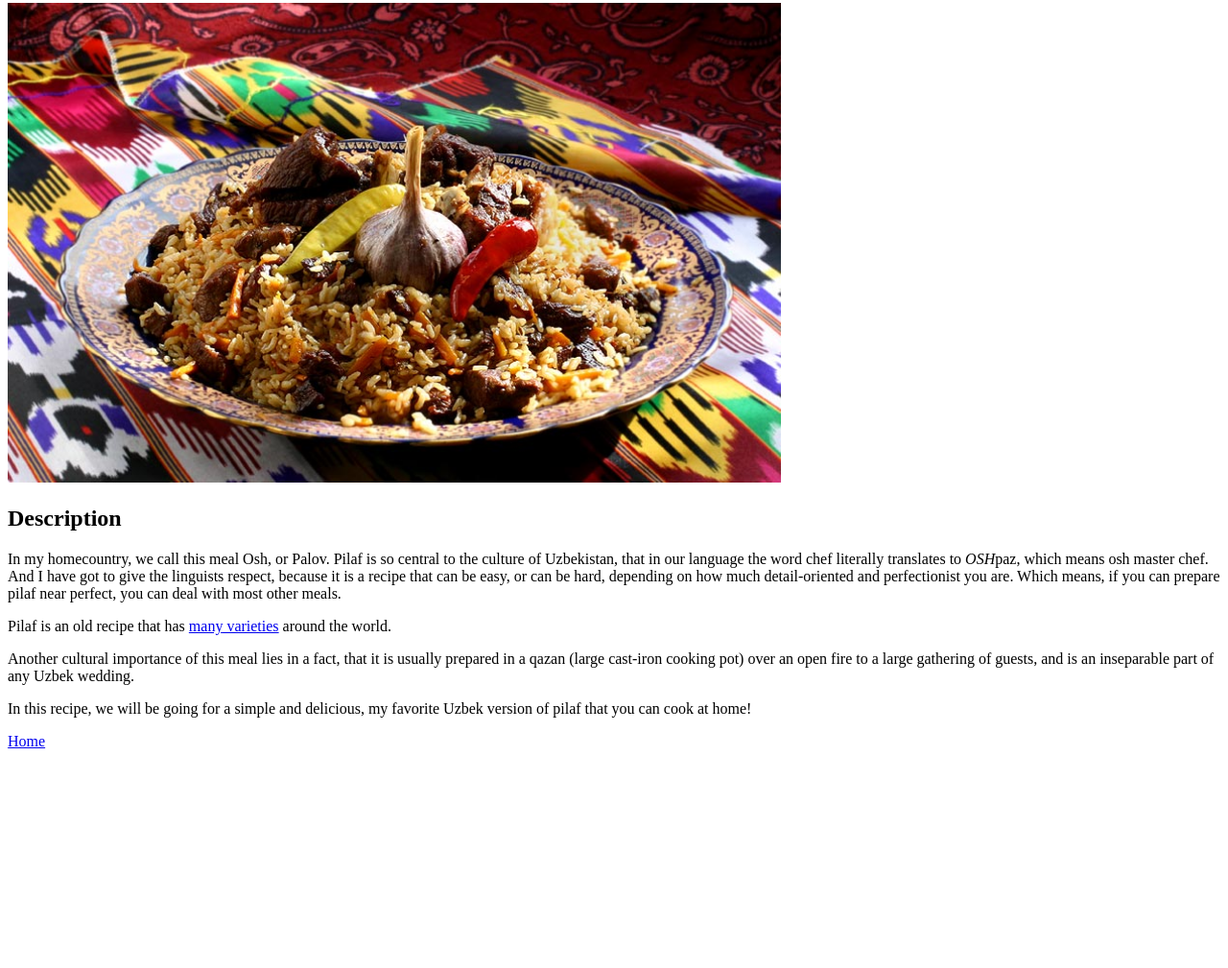
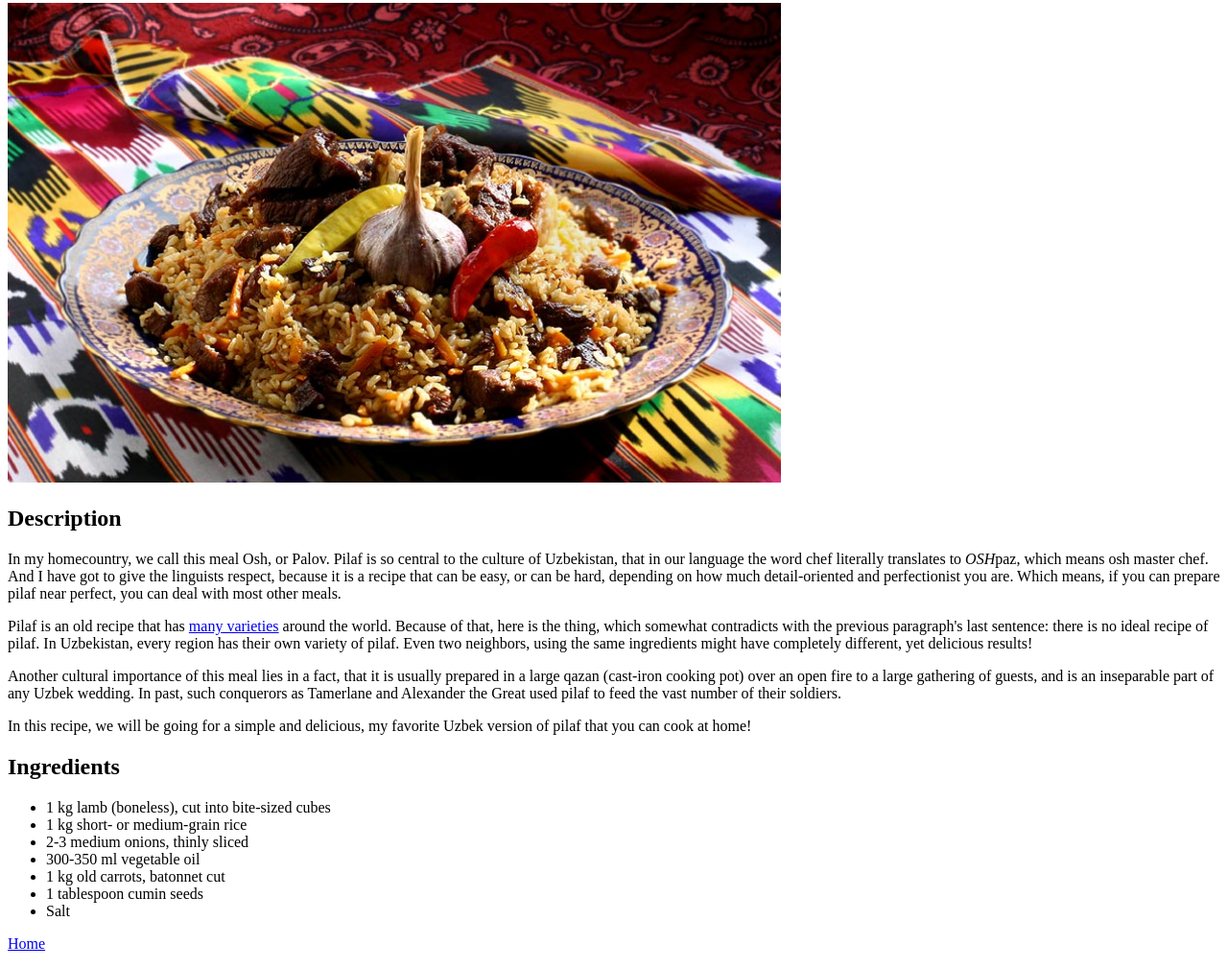
Before and after one commit to burnoutisalie/odin-recipes, a plain HTML site: page recipes/pilaf.html in a window 1280 px wide. Shown: the part 111-1120 px from the top of the page at 96% size. Before the commit the page ends 909 px from the top, so only its background shows below. Drawn offline with Linux system fonts and the light colour scheme.

Commit message:
feat: Add meal ingredients list
Plus, some refactor in both pilaf and egg fried rice pages.

```diff
--- a/recipes/pilaf.html
+++ b/recipes/pilaf.html
@@ -10,9 +10,19 @@
     <img src="../img/pilaf.jpg" alt="Plov in a large decorative plate on a silk-cotton fabric with folded corner" height="500">
     <h2>Description</h2>
     <p>In my homecountry, we call this meal Osh, or Palov. Pilaf is so central to the culture of Uzbekistan, that in our language the word chef literally translates to <em>OSH</em>paz, which means osh master chef. And I have got to give the linguists respect, because it is a recipe that can be easy, or can be hard, depending on how much detail-oriented and perfectionist you are. Which means, if you can prepare pilaf near perfect, you can deal with most other meals.</p>
-    <p>Pilaf is an old recipe that has <a href="https://en.wikipedia.org/wiki/Pilaf#Local_varieties">many varieties</a> around the world.</p>
-    <p>Another cultural importance of this meal lies in a fact, that it is usually prepared in a qazan (large cast-iron cooking pot) over an open fire to a large gathering of guests, and is an inseparable part of any Uzbek wedding. </p>
+    <p>Pilaf is an old recipe that has <a href="https://en.wikipedia.org/wiki/Pilaf#Local_varieties">many varieties</a> around the world. Because of that, here is the thing, which somewhat contradicts with the previous paragraph's last sentence: there is no ideal recipe of pilaf. In Uzbekistan, every region has their own variety of pilaf. Even two neighbors, using the same ingredients might have completely different, yet delicious results!</p>
+    <p>Another cultural importance of this meal lies in a fact, that it is usually prepared in a large qazan (cast-iron cooking pot) over an open fire to a large gathering of guests, and is an inseparable part of any Uzbek wedding. In past, such conquerors as Tamerlane and Alexander the Great used pilaf to feed the vast number of their soldiers.</p>
     <p>In this recipe, we will be going for a simple and delicious, my favorite Uzbek version of pilaf that you can cook at home!</p>
+    <h2>Ingredients</h2>
+    <ul>
+      <li>1 kg lamb (boneless), cut into bite-sized cubes</li>
+      <li>1 kg short- or medium-grain rice</li>
+      <li>2-3 medium onions, thinly sliced</li>
+      <li>300-350 ml vegetable oil</li>
+      <li>1 kg old carrots, batonnet cut</li>
+      <li>1 tablespoon cumin seeds</li>
+      <li>Salt</li>
+    </ul>
     <p><a href="../index.html">Home</a></p>
   </body>
 </html>
```
Also changed, not shown: recipes/egg_fried_rice.html (+2 -2 lines).
